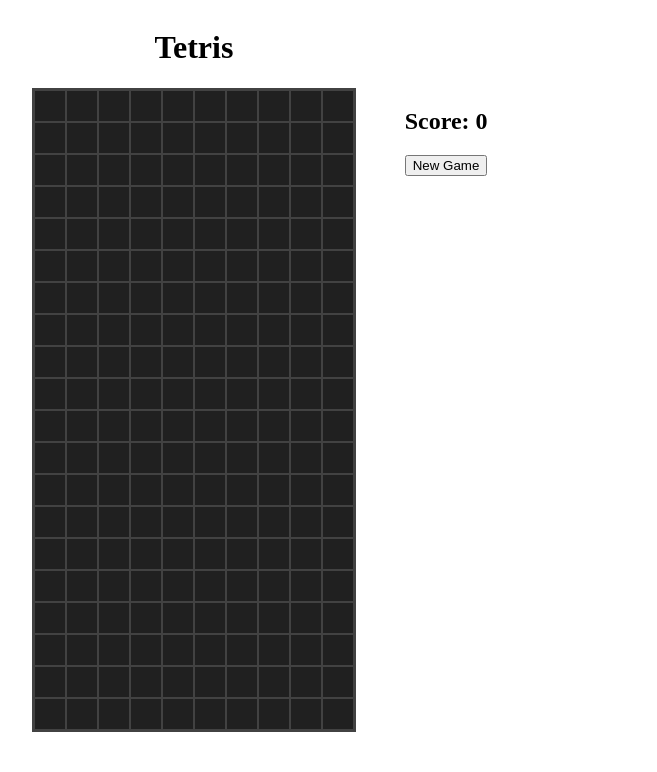
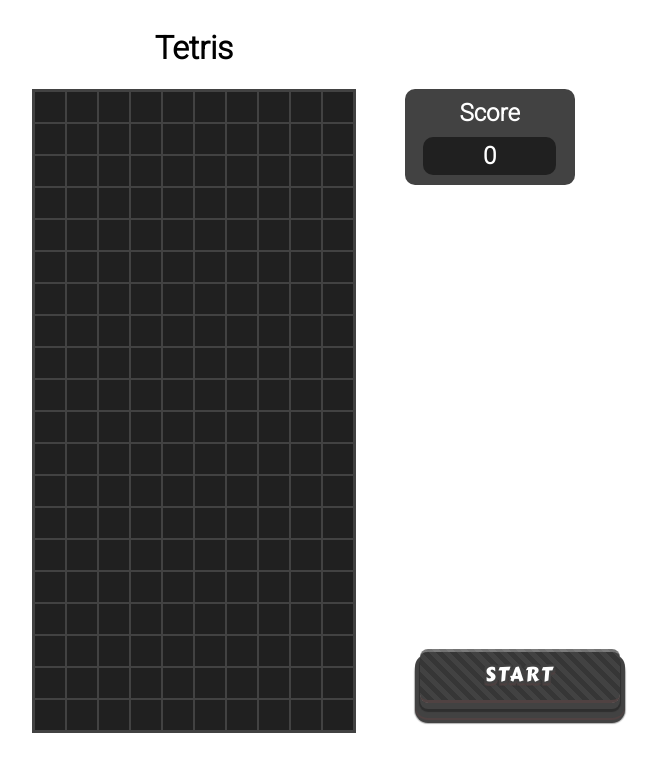
Before and after one commit to ruizemanuel/tetris, a React (Vite) app: page / in a window 1280 px wide. Shown: the top 772 px of the page, without its empty margins (446-1103 px from the left). Built offline with nearby package versions, Linux system fonts and the light colour scheme.

Commit message:
changed start game style button - score style and next blocks style

```diff
--- a/src/App.jsx
+++ b/src/App.jsx
@@ -17,18 +17,25 @@ function App() {
       <h1>Tetris</h1>
       <Board currentBoard={board} />
       <div className="controls">
-        <h2>Score: {score}</h2>
-        {isPlaying ? (<UpcomingBlocks upcomingBlocks={upcomingBlocks} />) : (
-          <button onClick={startGame}>New Game</button>
+        <div className="score">
+          <h2 className="title">Score</h2>
+          <h2 className="number">{score}</h2>
+        </div>
+        {isPlaying ? (<div className="blocks-container">
+          <h2>Next Blocks</h2>
+          <UpcomingBlocks upcomingBlocks={upcomingBlocks} />
+        </div> ) : (
+          <button className="start-btn" onClick={startGame}>START</button>
         )}
+        {isPlaying && <button className="play-btn" onClick={() => setIsPaused((prevIsPaused) => !prevIsPaused)}>
+          {isPaused ? (
+            <img src={play} alt="Play" width="100%" height="100%" />
+          ) : (
+            <img src={pause} alt="Pause" width="100%" height="100%" />
+          )}
+        </button>}
       </div>
-      {isPlaying && <button className="play-btn" onClick={() => setIsPaused((prevIsPaused) => !prevIsPaused)}>
-        {isPaused ? (
-          <img src={play} alt="Play" width="100%" height="100%"  />
-        ) : (
-          <img src={pause} alt="Pause" width="100%" height="100%" />
-        )}
-      </button>}
+
 
     </div>
 
--- a/src/index.css
+++ b/src/index.css
@@ -1,31 +1,107 @@
+@import url('https://fonts.googleapis.com/css2?family=Lato:wght@300;400;700&family=Roboto:wght@300&display=swap');
+@import url('https://fonts.googleapis.com/css?family=Carter+One');
+
+body {
+    font-family: 'Lato', sans-serif;
+    font-family: 'Roboto', sans-serif;
+}
+
+
 .App {
-    position: relative;
     display: grid;
     grid-template-areas:
-    ". title ."
-    ". game controls";
+        ". title ."
+        ". game controls";
     grid-template-columns: repeat(3, 1fr);
 }
 
+.start-btn {
+    position: relative;
+    top: 0;
+    width: 200px;
+    cursor: pointer;
+    text-decoration: none !important;
+    outline: none !important;
+    font-family: 'Carter One', sans-serif;
+    font-size: 20px;
+    line-height: 1.5em;
+    letter-spacing: .1em;
+    text-shadow: 2px 2px 1px #424242, -2px 2px 1px #424242, 2px -2px 1px #424242, -2px -2px 1px #424242, 0px 2px 1px #424242, 0px -2px 1px #424242, 0px 4px 1px #504242, 2px 4px 1px #504242, -2px 4px 1px  #504242;
+    border: none;
+    margin: 15px 15px 30px;
+    background: repeating-linear-gradient(45deg, #424242, #424242 5px, #363636 5px, #363636 10px);
+    border-bottom: 3px solid #504242;
+    border-top: 3px solid rgba(255, 255, 255, .3);
+    color: #fff !important;
+    border-radius: 8px;
+    padding: 8px 15px 10px;
+    box-shadow: 0 6px 0 #424242, 0 8px 1px 1px rgba(0, 0, 0, .3), 0 10px 0 5px #424242, 0 12px 0 5px #504242, 0 15px 0 5px #424242, 0 15px 1px 6px rgba(0, 0, 0, .3);
+  }
+
+  .start-btn:hover {
+    top: 2px;
+    box-shadow: 0 4px 0 #424242, 0 6px 1px 1px rgba(0, 0, 0, .3), 0 8px 0 5px #424242, 0 10px 0 5px #504242, 0 13px 0 5px #424242, 0 13px 1px 6px rgba(0, 0, 0, .3);
+  }
+
 .play-btn {
-    position: absolute;
-    bottom: 0;
-    right: 0;
     width: 100px;
     height: 100px;
     border: none;
     border-radius: 10px;
     padding: 15px;
     background: none;
-    background-color: #202020;
+    background-color: #424242;
     cursor: pointer;
 }
 
+.score {
+   background-color: #424242;
+   width: 150px;
+   display: flex;
+   flex-direction: column;
+   align-items: center;
+   color: white;
+   padding: 10px;
+   border-radius: 10px;
+}
+
+.score h2 {
+    margin: 0;
+}
+
+.score .title{
+    margin-bottom: 10px;
+}
+
+.score .number {
+    background-color: #202020;
+    padding: 5px 60px;
+    border-radius: 10px;
+}
+
 .upcoming {
+    background-color: #202020;
+    width: fit-content;
+    padding: 20px 40px;
+    border-radius: 10px;
     display: flex;
-    flex-direction: row-reverse;
+    flex-direction: column-reverse;
     justify-content: flex-end;
-    gap: 10px;
+    gap: 20px;
+}
+
+.blocks-container {
+    border-radius: 20px;
+    text-align: center;
+    color: white;
+    width: fit-content;
+    background-color: #424242;
+    padding: 10px;
+}
+
+.blocks-container h2 {
+    margin: 0;
+    margin-bottom: 10px;
 }
 
 .cell.empty {
@@ -72,6 +148,10 @@ h1 {
 
 .controls {
     grid-area: controls;
+    display: flex;
+    flex-direction: column;
+    justify-content: space-between;
+    height: 100%;
 }
 
 .board {
```
